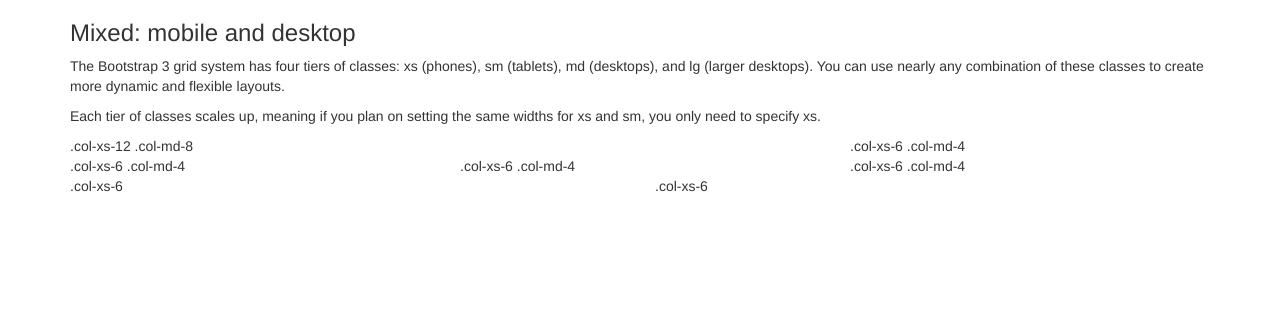
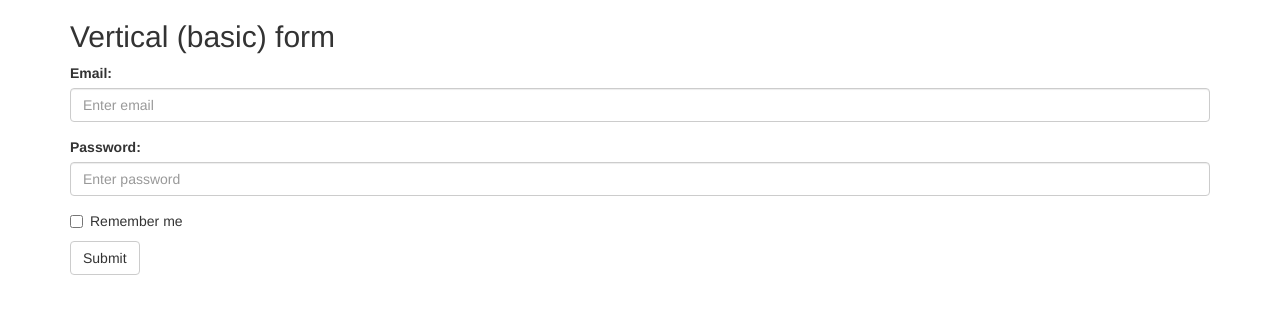
Before and after one commit to HQInterview/backend-developer-assignment, a website: page public/index.html in a window 1280 px wide. Drawn offline with nearby package versions, Linux system fonts and the light colour scheme.

Commit message:
Change index.html to form.

```diff
--- a/public/index.html
+++ b/public/index.html
@@ -1,39 +1,35 @@
 <!DOCTYPE html>
 <html lang="en">
 <head>
+
+  <title>Payment form</title>
   <meta charset="utf-8">
-    <meta http-equiv="X-UA-Compatible" content="IE=edge">
   <meta name="viewport" content="width=device-width, initial-scale=1">
-    <title>Bootstrap 101 Template</title>
-
   <!-- Bootstrap core CSS -->
   <link href="bootstrap/dist/css/bootstrap.min.css" rel="stylesheet">
-
-    <!-- Custom styles for this template -->
-    <link href="grid.css" rel="stylesheet">
+  <!-- jQuery (necessary for Bootstrap's JavaScript plugins) -->
+  <script src="https://ajax.googleapis.com/ajax/libs/jquery/1.11.2/jquery.min.js"></script>
 
 </head>
 <body>
+
 <div class="container">
-      <h3>Mixed: mobile and desktop</h3>
-      <p>The Bootstrap 3 grid system has four tiers of classes: xs (phones), sm (tablets), md (desktops), and lg (larger desktops). You can use nearly any combination of these classes to create more dynamic and flexible layouts.</p>
-      <p>Each tier of classes scales up, meaning if you plan on setting the same widths for xs and sm, you only need to specify xs.</p>
-      <div class="row">
-        <div class="col-xs-12 col-md-8">.col-xs-12 .col-md-8</div>
-        <div class="col-xs-6 col-md-4">.col-xs-6 .col-md-4</div>
+  <h2>Vertical (basic) form</h2>
+  <form role="form">
+    <div class="form-group">
+      <label for="email">Email:</label>
+      <input type="email" class="form-control" id="email" placeholder="Enter email">
     </div>
-      <div class="row">
-        <div class="col-xs-6 col-md-4">.col-xs-6 .col-md-4</div>
-        <div class="col-xs-6 col-md-4">.col-xs-6 .col-md-4</div>
-        <div class="col-xs-6 col-md-4">.col-xs-6 .col-md-4</div>
+    <div class="form-group">
+      <label for="pwd">Password:</label>
+      <input type="password" class="form-control" id="pwd" placeholder="Enter password">
     </div>
-      <div class="row">
-        <div class="col-xs-6">.col-xs-6</div>
-        <div class="col-xs-6">.col-xs-6</div>
+    <div class="checkbox">
+      <label><input type="checkbox"> Remember me</label>
     </div>
-    </div> <!-- /container -->
-    <!-- jQuery (necessary for Bootstrap's JavaScript plugins) -->
-    <script src="https://ajax.googleapis.com/ajax/libs/jquery/1.11.2/jquery.min.js"></script>
+    <button type="submit" class="btn btn-default">Submit</button>
+  </form>
+</div>
 <!-- Include all compiled plugins (below), or include individual files as needed -->
 <script src="bootstrap/dist/js/bootstrap.min.js"></script>
 </body>
```
Lines whose indentation alone changed are shown as unchanged.
